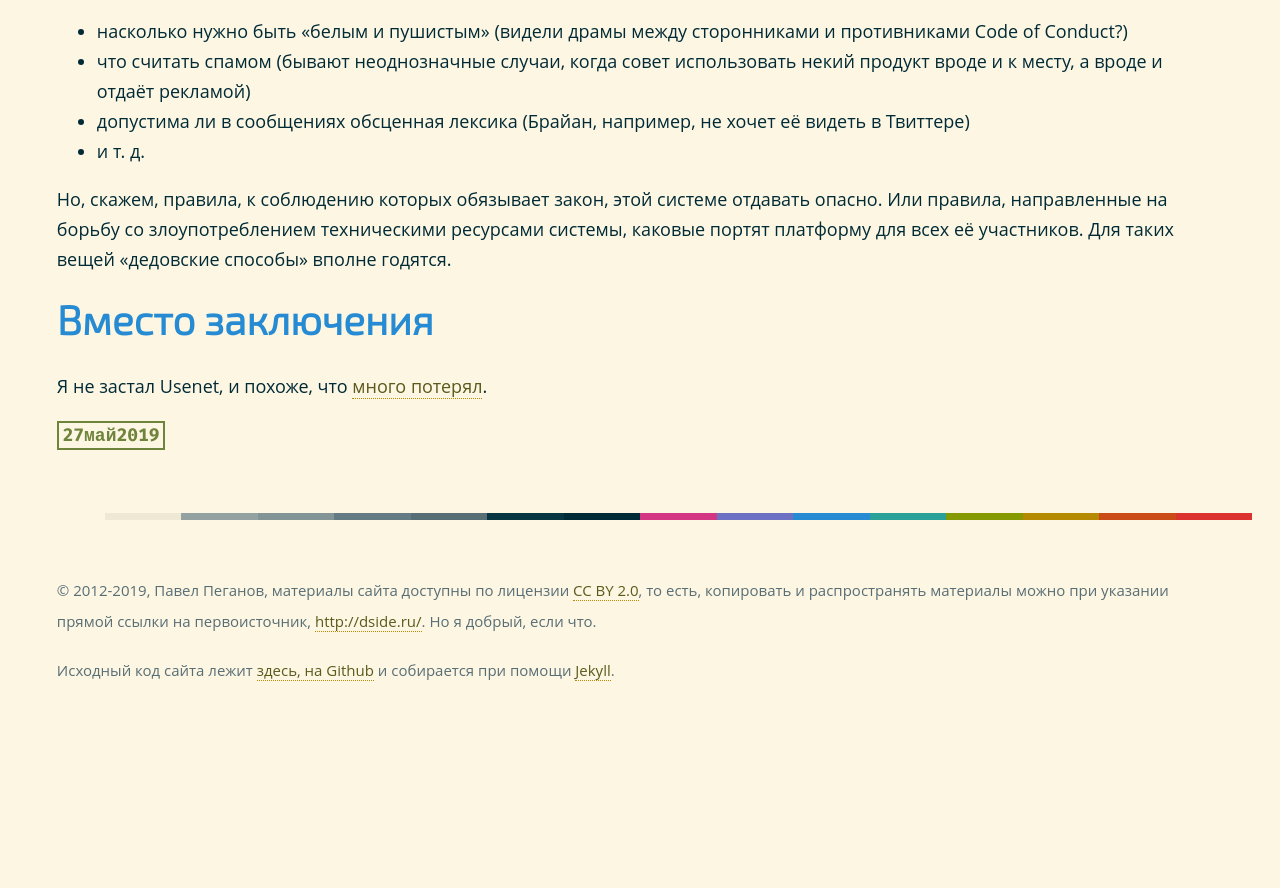
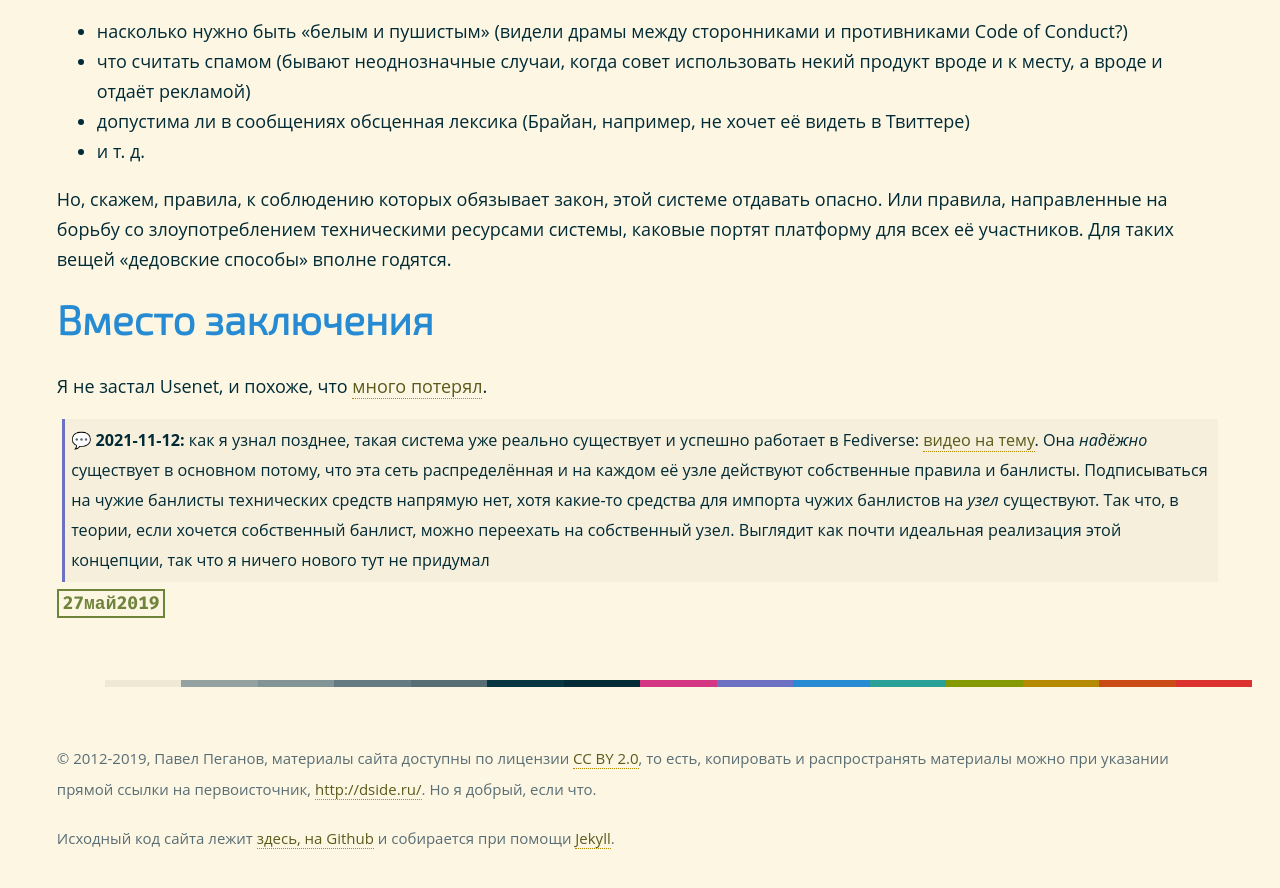
Before and after one commit to D-side/d-side.github.io, a Jekyll site: the page built from _posts/2019-05-27-on-social-moderation.md, in a window 1280 px wide and 900 px high, scrolled down 1778 px. Shown: the top 888 px of the window. Built offline with Jekyll 4.4.1, drawn with Linux system fonts in a browser that asks for light colours; nearby versions of some CDN libraries; library files that are not in the unit come from our copies; before the commit the page ends 2510 px from its top, so only the background shows below that.

Commit message:
Add a comment on a moderation system in Fediverse

```diff
--- a/_posts/2019-05-27-on-social-moderation.md
+++ b/_posts/2019-05-27-on-social-moderation.md
@@ -35,3 +35,5 @@ title: Социальная модерация?
 # Вместо заключения
 
 Я не застал Usenet, и похоже, что [много потерял](https://en.wikipedia.org/wiki/Plonk_(Usenet)).
+
+> 💬 **2021-11-12:** как я узнал позднее, такая система уже реально существует и успешно работает в Fediverse: [видео на тему](https://www.youtube.com/watch?v=yZoASOyfvGQ). Она *надёжно* существует в основном потому, что эта сеть распределённая и на каждом её узле действуют собственные правила и банлисты. Подписываться на чужие банлисты технических средств напрямую нет, хотя какие-то средства для импорта чужих банлистов на *узел* существуют. Так что, в теории, если хочется собственный банлист, можно переехать на собственный узел. Выглядит как почти идеальная реализация этой концепции, так что я ничего нового тут не придумал
```
